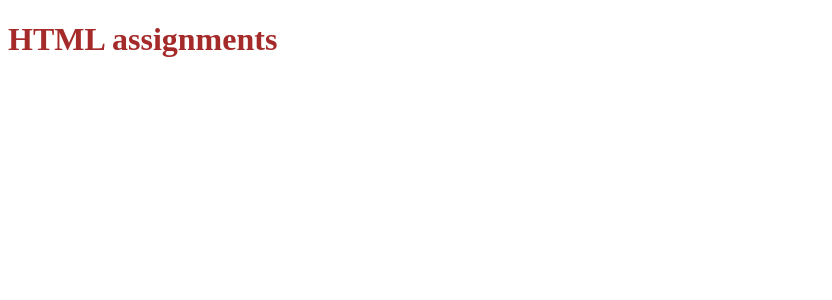
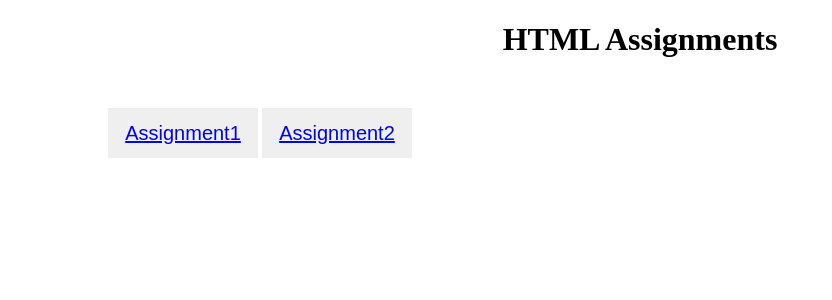
Before and after one commit to hmeethal30/baabtra-python-assignments, a Django app: page /myhtml in a window 1280 px wide. Shown: the top 300 px of the page, without its empty margins (0-832 px from the left). Run offline with Django 3.2, Linux system fonts and the light colour scheme.

Commit message:
updated links

```diff
--- a/myhtml/templates/myhtml.html
+++ b/myhtml/templates/myhtml.html
@@ -5,8 +5,47 @@
     <meta http-equiv="X-UA-Compatible" content="IE=edge">
     <meta name="viewport" content="width=device-width, initial-scale=1.0">
     <title>My html assignments</title>
+    <style>
+        .header{
+            display:block ;
+            font-family: inherit;
+            text-align: center;
+            color: black;
+            text-transform: capitalize;
+
+        }
+        .button{
+            height: 50px;
+            width: 150px;
+            text-transform: capitalize;
+            font-size: 20px;
+            border: none;
+            /* border-radius: 1px */
+
+
+        }
+
+        .button:hover{
+            background-color: chartreuse;
+        }
+
+        div{
+            /* padding: 20px; */
+            margin-top: 50px;
+            margin-left: 100px;
+            margin-right: 50px;
+        }
+    </style>
 </head>
 <body>
-    <h1 style="color: brown;">HTML assignments</h1>
+    <h1 class="header"> HTML assignments</h1>
+    <!-- <ol style="color: blue;">
+        <li> <a href="assignment1.html">Assignment1</a> </li>
+    </ol> -->
+    <div>
+        <button class="button"> <a href="assignment1.html">assignment1</a> </button>
+        <button class="button"> <a href="assignment1.html">assignment2</a> </button>
+
+    </div>
 </body>
 </html>
```
